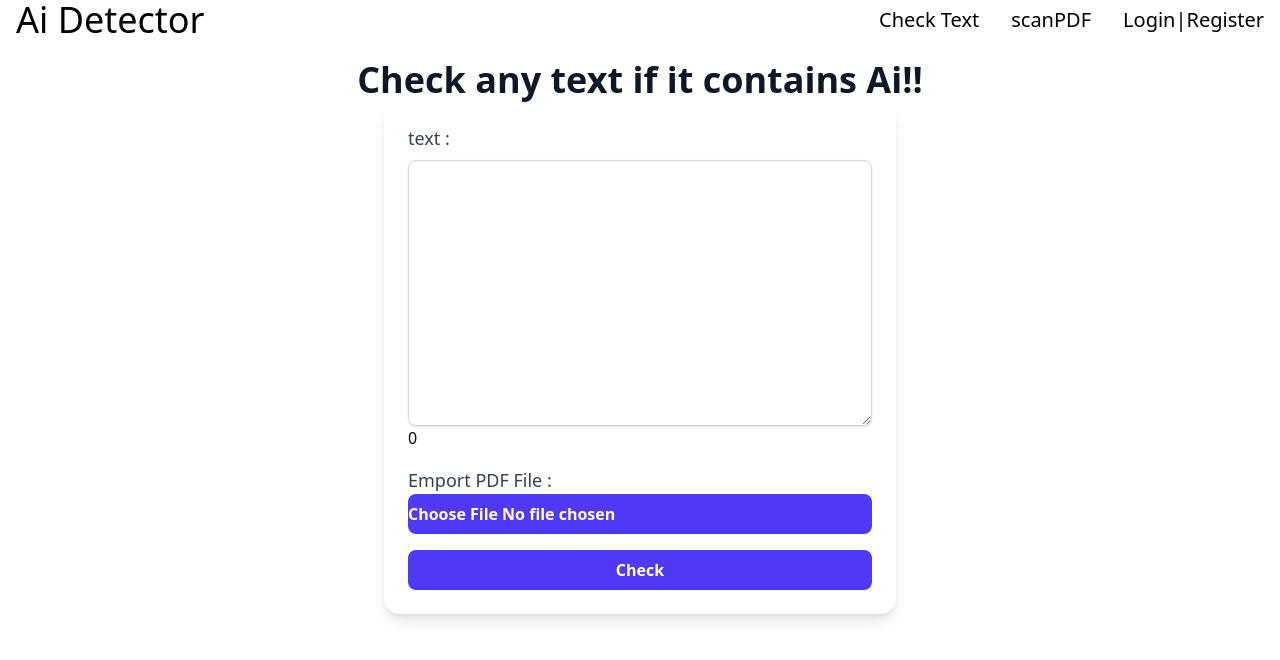
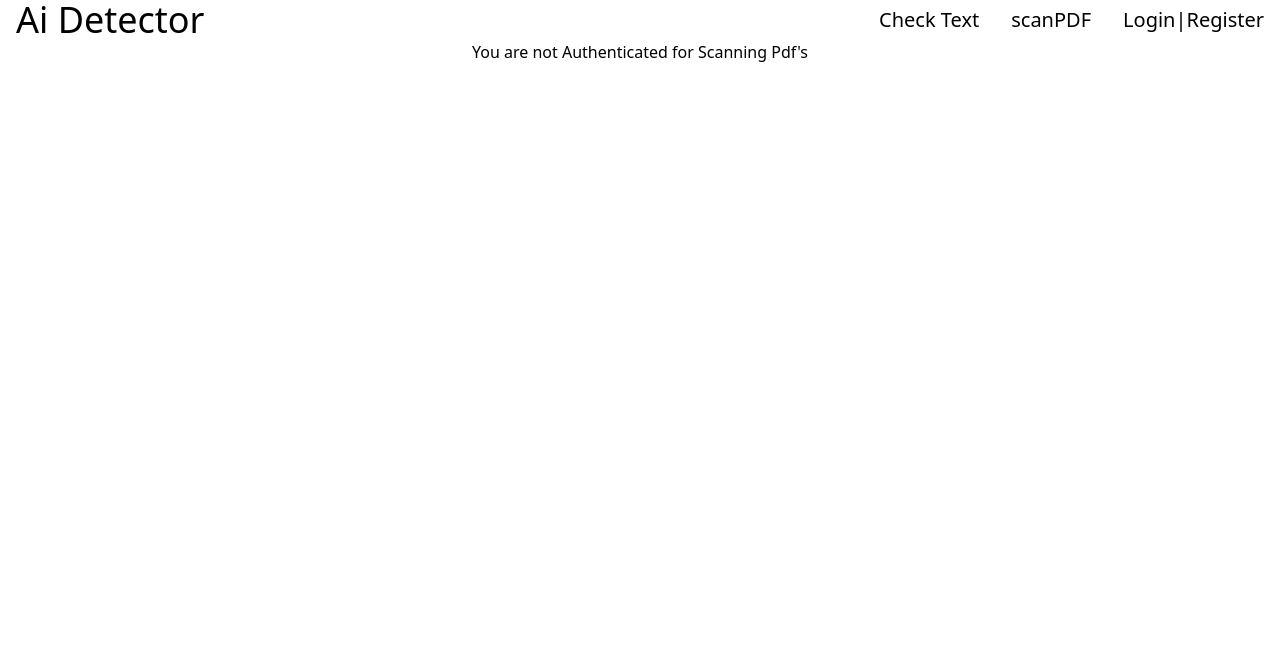
Before and after one commit to ameurelmoukh04/aiDetector_front, a React (Vite) app: page /scanpdf in a window 1280 px wide. Shown: the top 660 px of the page. Built offline with nearby package versions, Linux system fonts and the light colour scheme.

Commit message:
commited

```diff
--- a/src/components/checkText/CheckText.jsx
+++ b/src/components/checkText/CheckText.jsx
@@ -44,7 +44,7 @@ const CheckText = () => {
                     <div>
                         <label className='block text-lg font-medium text-gray-700'>text : </label>
                         <textarea name="content" id="content" cols="40" rows="10" {...register('content')} className='mt-2 block w-full p-3 border border-gray-300 rounded-lg shadow-sm focus:ring-indigo-500 focus:border-indigo-500'></textarea>
-                        <p>{characterNumber}</p>
+                        <p>{characterNumber} Characters</p>
                     </div>
 
 
--- a/src/components/login/Login.jsx
+++ b/src/components/login/Login.jsx
@@ -2,6 +2,7 @@ import React from 'react'
 import { useForm } from 'react-hook-form'
 import Navbar from '../commun/navbar/Navbar';
 import axios from 'axios';
+import { Link } from 'react-router-dom';
 
 const backendURL = 'http://127.0.0.1:8000/api'
 const Login = () => {
@@ -60,6 +61,10 @@ const Login = () => {
                         <button type='submit' className='button'>
                             Login
                         </button>
+                        <div>
+                        <Link to='/login'>Don't have account? Register</Link>
+
+                        </div>
                     </form>
                 </div>
             </div>
--- a/src/components/scanPdf/ScanPdf.jsx
+++ b/src/components/scanPdf/ScanPdf.jsx
@@ -4,12 +4,13 @@ import { useEffect } from 'react';
 import { useState } from 'react'
 import { useForm } from 'react-hook-form';
 import Navbar from '../commun/navbar/Navbar'
+import { Link } from 'react-router-dom';
 
 const ScanPdf = () => {
     const { register, handleSubmit, watch } = useForm();
-
     const [score, setScore] = useState(null);
     const [content,setContent] = useState('');
+    const token = localStorage.getItem('token');
 
     const [characterNumber, setCharacterNumber] = useState(0);
     const contentValue = watch("content", "");
@@ -31,26 +32,32 @@ const ScanPdf = () => {
             console.log(response.data.data)
             setScore(response.data.data)
             setContent(response.data.content)
+            setCharacterNumber(content.length);
         }
 
     }
 
-    useEffect(() => {
-        setCharacterNumber(contentValue.length);
-    }, [contentValue]);
-
+if(!token){
+    return(
+        <>
+        <Navbar />
+        <h1 className='text-center'>You are not Authenticated for Scanning Pdf's</h1>
+        </>
+    )
+}
     return (
         <>
             <Navbar />
             <h1 className='text-4xl font-bold text-gray-900 text-center pt-5'>Check any text if it contains Ai!!</h1>
             <div className='max-w-lg mx-auto p-6 bg-white shadow-lg rounded-2xl '>
                 <form onSubmit={handleSubmit(onSubmitFunction)} className='space-y-4' accept="application/pdf" required>
+                    {!content ? '' :
                     <div>
                         <label className='block text-lg font-medium text-gray-700'>text : </label>
                         <textarea name="content" id="content" cols="40" rows="10" {...register('content')} className='mt-2 block w-full p-3 border border-gray-300 rounded-lg shadow-sm focus:ring-indigo-500 focus:border-indigo-500' readOnly value={content}></textarea>
-                        <p>{characterNumber}</p>
+                        <p>{content.length} Characters</p>
                     </div>
-
+                    }
                     <div>
                         <label className='block text-lg font-medium text-gray-700'>Emport PDF File : </label>
                         <input type="file" className={`w-full bg-indigo-600 text-white font-semibold py-2 rounded-lg hover:bg-indigo-700 transition duration-300 `} {...register('pdf')} />
```
